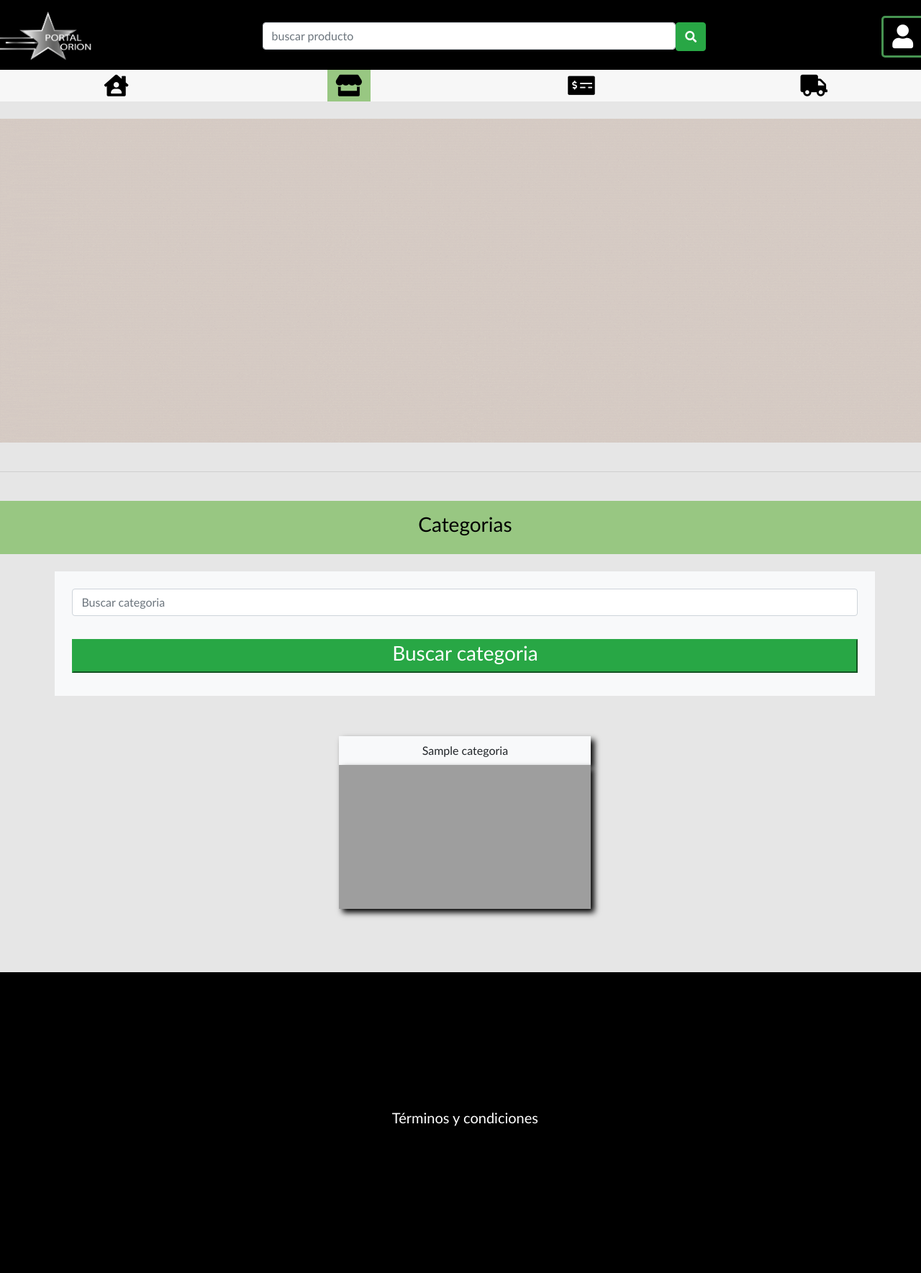
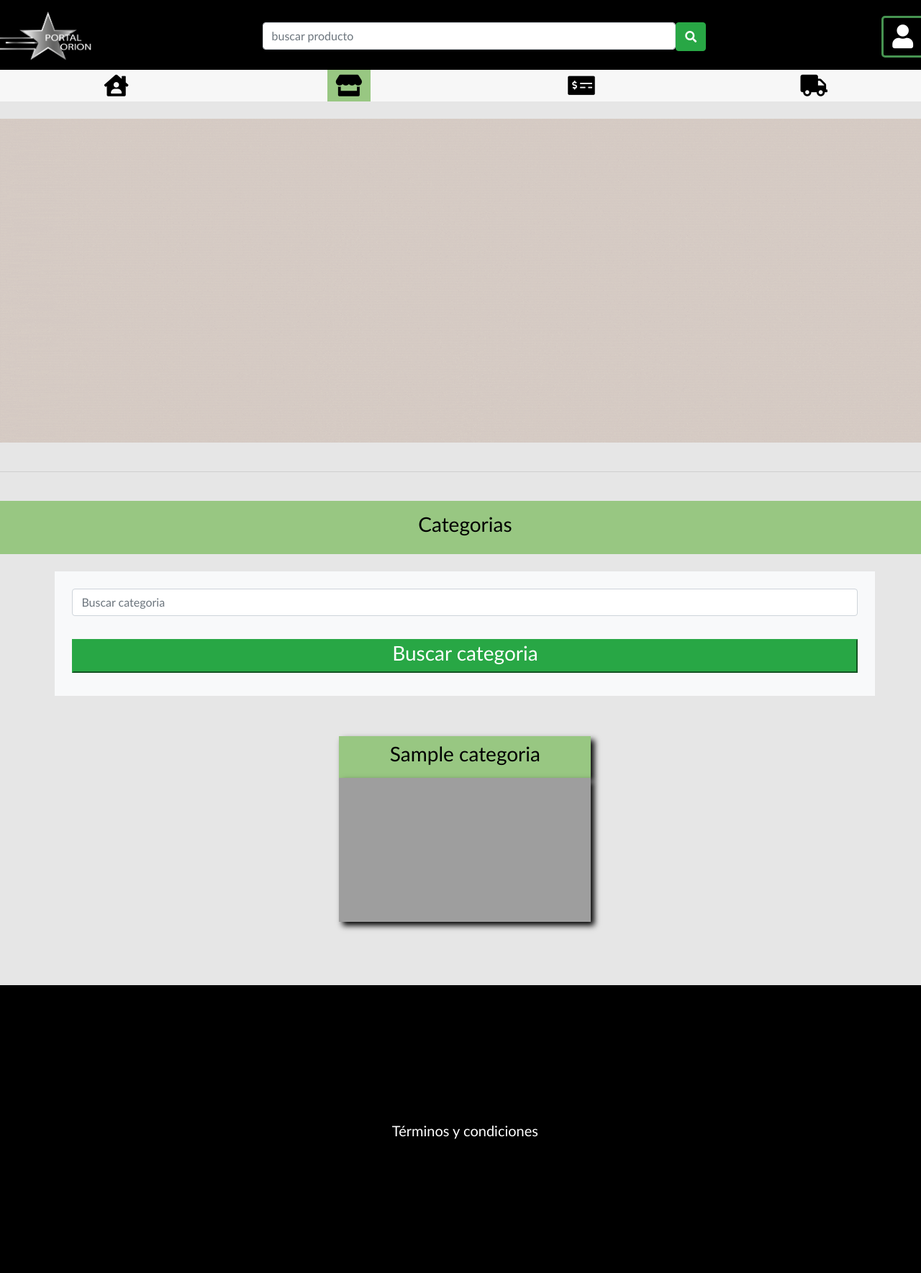
Before and after one commit to brightvr/portalorion, a PHP site: page /portalorion/tienda.php in a window 1280 px wide. Shown: the whole page at 72% size. Before the commit the page ends 1565 px from the top, so only its background shows below. Run offline with PHP 8.4, Linux system fonts and the light colour scheme; tables that the repository leaves empty or names only in its code hold one stand-in row (values such as "Sample post"); grey boxes are pictures that could not be loaded.

Commit message:
texto card-arreglado

```diff
--- a/js/tienda.js
+++ b/js/tienda.js
@@ -53,8 +53,8 @@ $(window).on('load',function(){
 
                         $('.cont-categorias').append(`
 
-                        <div class=" p-2  pt-5">
-                        <h2> <div style="width: 350px; box-shadow:5px 5px 8px black;" class="titulo bg-light d-flex justify-content-center p-2">${response[i].nombre}</div></h2>
+                        <div  class=" p-2  pt-5">
+                        <div style=" width: 350px; box-shadow:5px 5px 8px black;" class="titulo fondo-verde d-flex justify-content-center p-2"><h3>${response[i].nombre}</h3></div>
                         <img  src="${response[i].card}" alt="" style="box-shadow:5px 5px 8px black; background:white; width: 350px; height:200px;">
                       </div>
 
--- a/tienda.php
+++ b/tienda.php
@@ -246,7 +246,7 @@ require 'componentes-interfaces/nav.php';
 
 
       <div class=" p-2  pt-5">
-        <div style="width: 350px; box-shadow:5px 5px 8px black;" class="titulo bg-light d-flex justify-content-center p-2">'.$category[$f]['nombre'].'</div>
+        <div style=" width: 350px; box-shadow:5px 5px 8px black;" class="titulo fondo-verde d-flex justify-content-center p-2"><h3>'.$category[$f]['nombre'].'</h3></div>
         <img  src="'.$category[$f]['card'].'" alt="" style="box-shadow:5px 5px 8px black; background:white; width: 350px; height:200px;">
       </div>
 
```
